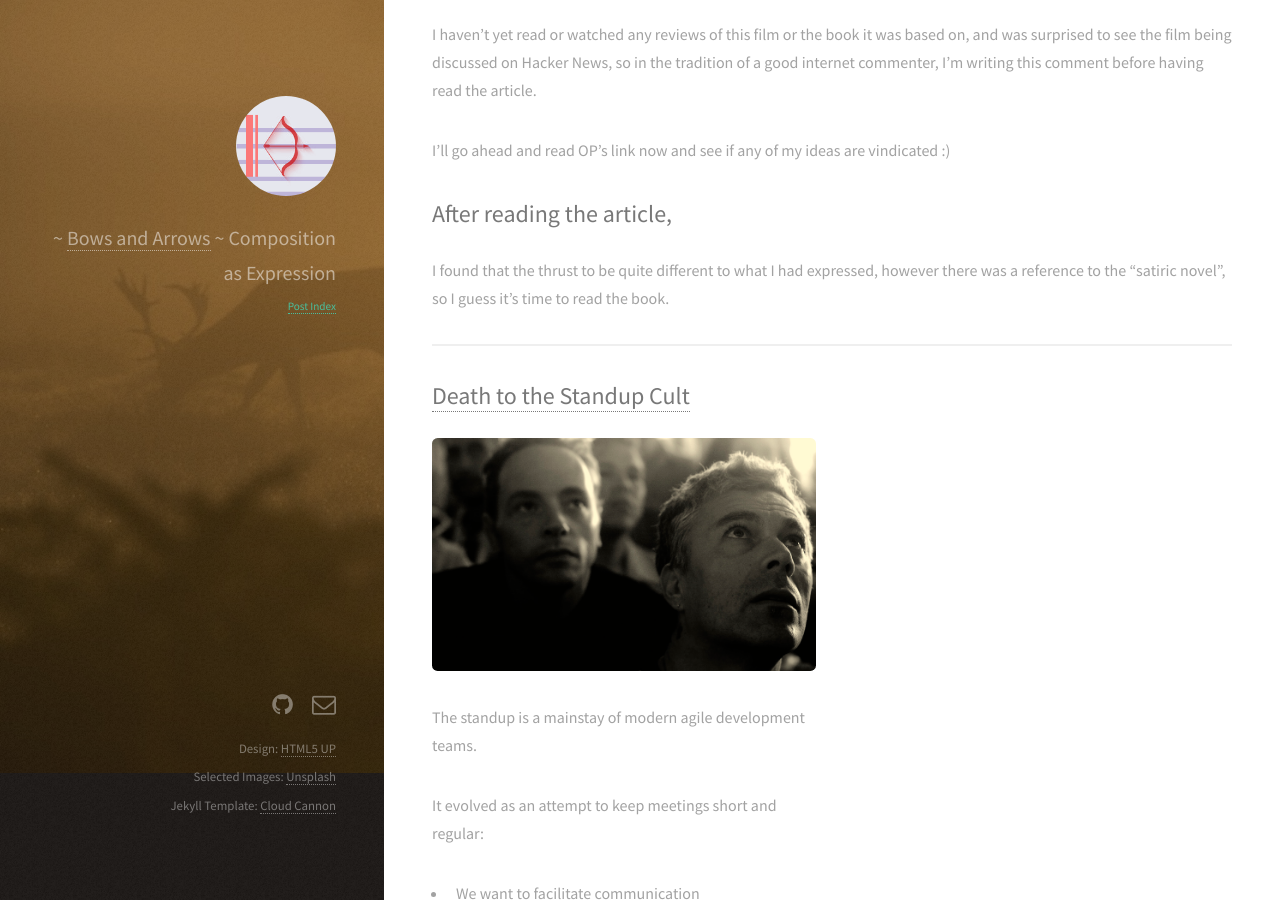
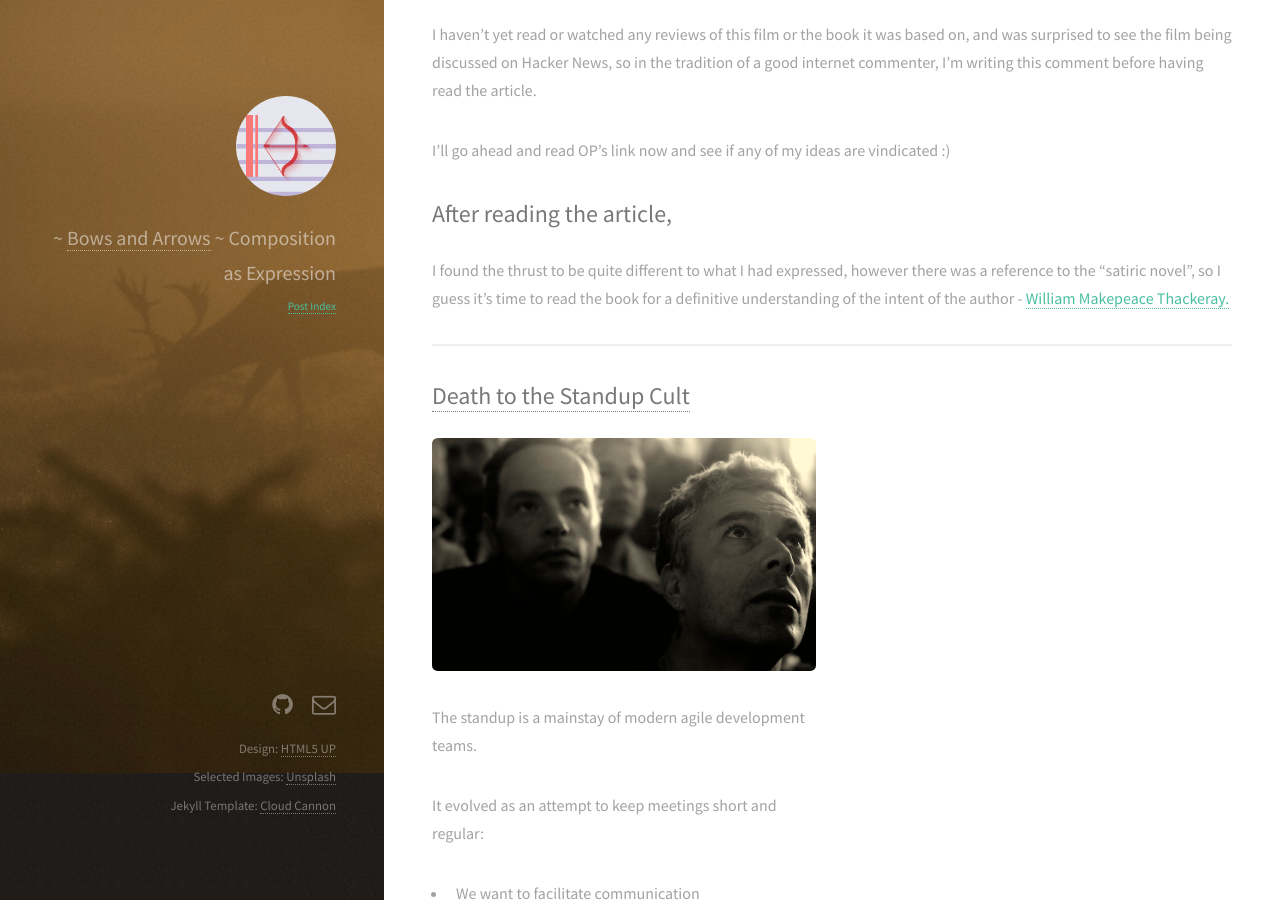
Before and after one commit to sordina/sordina.github.io, a Jekyll site: the page built from _posts/2016-02-02-1454335245-barry-lyndon-is-a-comedy.markdown, in a window 1280 px wide and 900 px high, scrolled down 2539 px. Built offline with Jekyll 4.4.1, drawn with Linux system fonts in a browser that asks for light colours.

Commit message:
links and formatting for bl

```diff
--- a/_posts/2016-02-02-1454335245-barry-lyndon-is-a-comedy.markdown
+++ b/_posts/2016-02-02-1454335245-barry-lyndon-is-a-comedy.markdown
@@ -97,6 +97,7 @@ I'll go ahead and read OP's link now and see if any of my ideas are vindicated :
 
 ## After reading the article,
 
-I found that the thrust to be quite different to what I had expressed, however
+I found the thrust to be quite different to what I had expressed, however
 there was a reference to the "satiric novel", so I guess it's time to read the
-book.
+book for a definitive understanding of the intent of the author -
+[William Makepeace Thackeray.](https://en.wikipedia.org/wiki/William_Makepeace_Thackeray)
```
